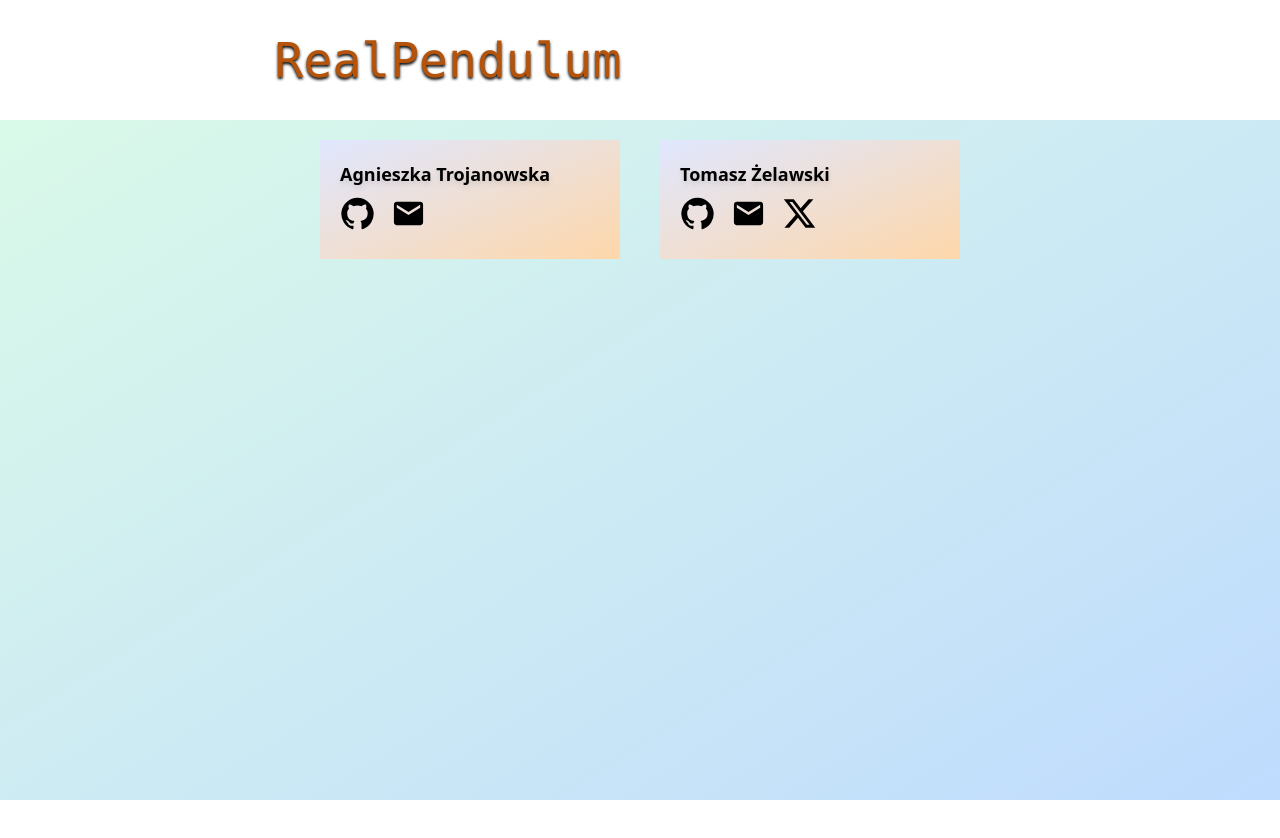
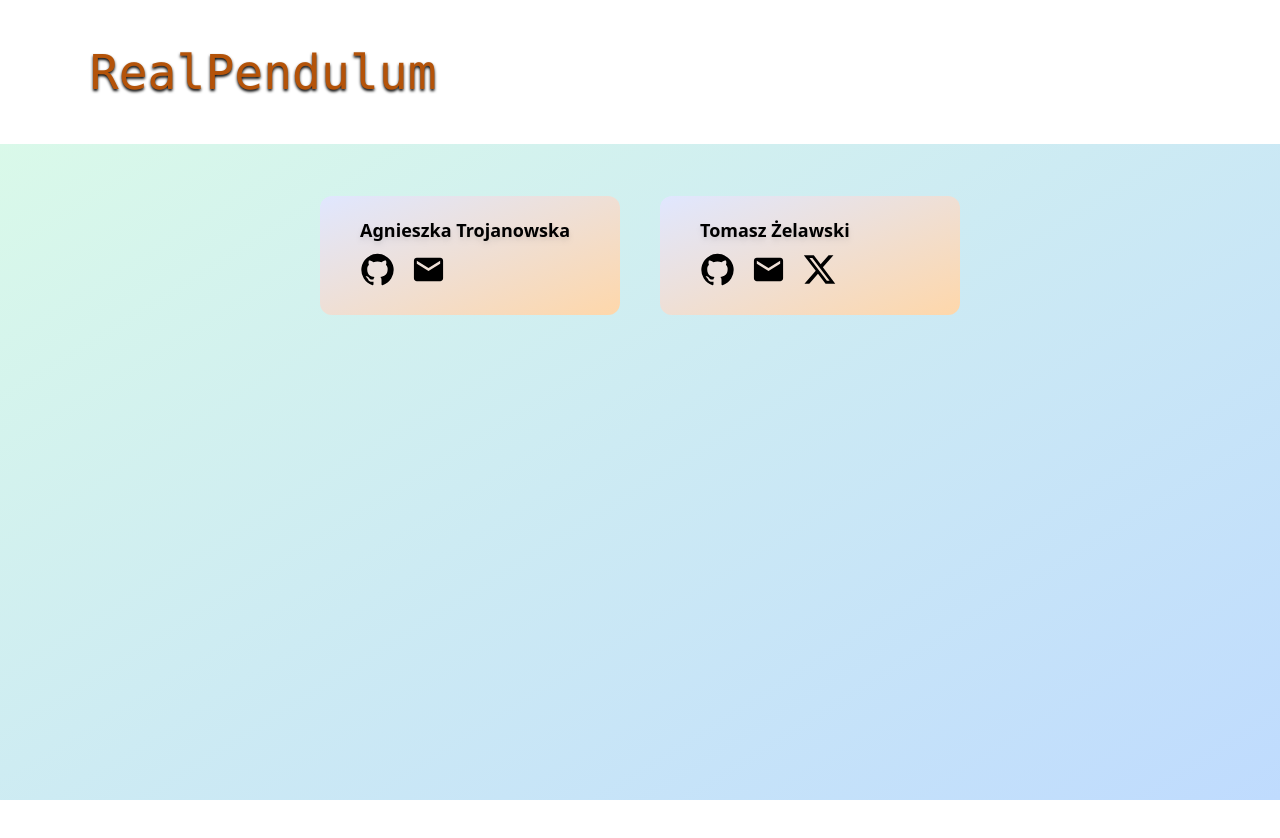
Before and after one commit to RealPendulum/RealPendulum, a Next.js app in the folder real-pendulum/: page /contact in a window 1280 px wide. Shown: the top 838 px of the page. Built offline with nearby package versions, Linux system fonts and the light colour scheme.

Commit message:
menu&rounding

```diff
--- a/real-pendulum/app/navigation.tsx
+++ b/real-pendulum/app/navigation.tsx
@@ -8,13 +8,15 @@ export default function NavigationBar({
   currentSiteUrl: string;
 }) {
   return (
-    <nav className="flex flex-row justify-center items-center bg-white p-3">
+    <nav className="grid grid-cols-5 items-center bg-white p-3">
       <div
-        className="font-mono text-5xl m-5 text-amber-700"
+        className="col-span-2 flex justify-center items-center font-mono text-5xl m-5 text-amber-700"
         style={{ textShadow: "0 2px 3px #000" }}
       >
         RealPendulum
       </div>
+
+      <div className="col-span-3 flex flex-row items-center p-3">
         {[
           ["Home", Urls.homeURL],
           ["Game", Urls.gameURL],
@@ -38,6 +40,7 @@ export default function NavigationBar({
             {title}
           </Button>
         ))}
+      </div>
     </nav>
   );
 }
--- a/real-pendulum/pages/contact.tsx
+++ b/real-pendulum/pages/contact.tsx
@@ -7,7 +7,7 @@ export default function Contact() {
   return (
     <>
       <NavigationBar currentSiteUrl={Urls.contactURL} />
-      <div className="flex min-h-screen justify-center items-start">
+      <div className="flex min-h-screen justify-center items-start pt-8">
         <Person
           name="Agnieszka Trojanowska"
           github="Agnieszka0544"
@@ -26,7 +26,7 @@ export default function Contact() {
 
 function Person({ name, github, mail, twitter }: PersonProps) {
   return (
-    <div className="flex flex-col justify-center m-5 p-5 bg-gradient-to-br from-indigo-100 to-orange-200 transform w-[40vw] max-w-[300px]">
+    <div className="flex flex-col justify-center m-5 p-5 pl-10 bg-gradient-to-br from-indigo-100 to-orange-200 rounded-xl transform w-[40vw] max-w-[300px]">
       <div className="text-lg font-bold drop-shadow-md">{name}</div>
       <div className="flex flex-row self-start">
         <Link
--- a/real-pendulum/pages/game.tsx
+++ b/real-pendulum/pages/game.tsx
@@ -25,7 +25,7 @@ function Difficulty({ currentSite, setCurrentSite }: LevelProps) {
   return (
     <>
       <div className="flex flex-row px-[10vw] py-[12vh]">
-        <div className="flex-1 grow-1 bg-orange-300 bg-opacity-5 p-5 border-4 ">
+        <div className="flex-1 grow-1 bg-white bg-opacity-30 pt-8 px-5 rounded-3xl">
           <div className="flex justify-center text-black text-2xl">
             Difficulty
           </div>
@@ -56,7 +56,7 @@ function Difficulty({ currentSite, setCurrentSite }: LevelProps) {
             </Button>
           </div>
         </div>
-        <div className="flex flex-col ml-10 bg-lime-300 bg-opacity-5 p-5 border-4">
+        <div className="flex flex-col ml-10  bg-white bg-opacity-30 pt-8 px-10 rounded-3xl">
           <div className="text-xl text-center font-bold text-black">
             How to play
           </div>
--- a/real-pendulum/pages/playground.tsx
+++ b/real-pendulum/pages/playground.tsx
@@ -25,7 +25,7 @@ function Playground() {
   const EPS = 0.05;
 
   return (
-    <div className="flex flex-row justify-center">
+    <div className="flex flex-row justify-center mb-16 mt-5">
       <div className="flex flex-col">
         <div className="flex flex-row">
           <div className="w-80 h-80" />
@@ -47,7 +47,7 @@ function Playground() {
           </div>
         </div>
       </div>
-      <div className="flex flex-col justify-evenly w-96 bg-white p-8 rounded border-black border-2 bg-opacity-25 m-5">
+      <div className="flex flex-col justify-evenly w-96 bg-white p-8 rounded-3xl bg-opacity-30 m-5">
         <LabeledSlider
           label="Initial angle"
           defaultValue={initialAngle}
```
Lines whose indentation alone changed are shown as unchanged.
